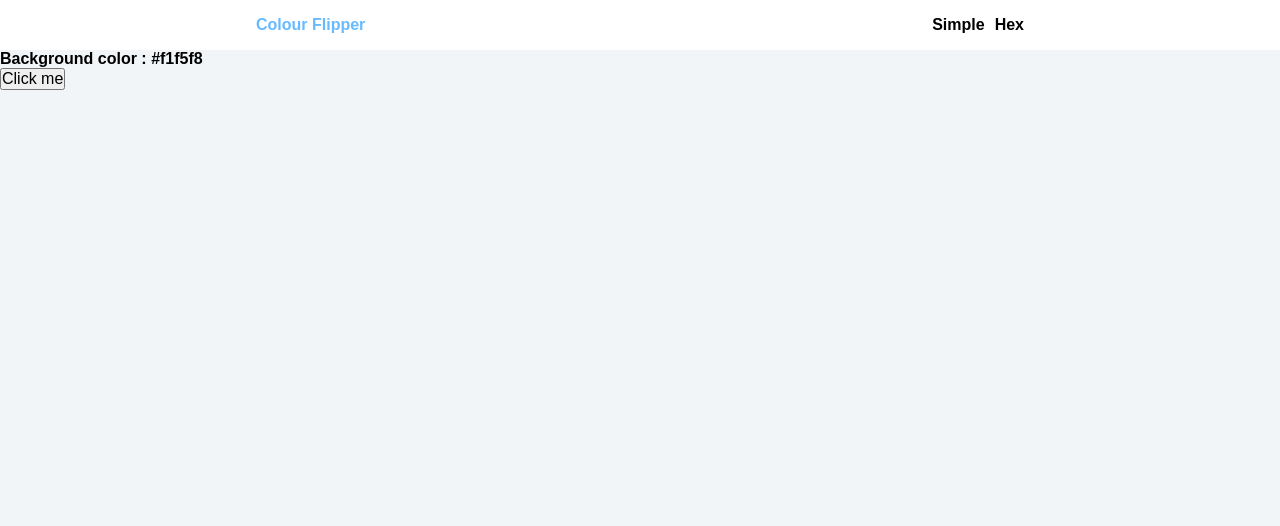
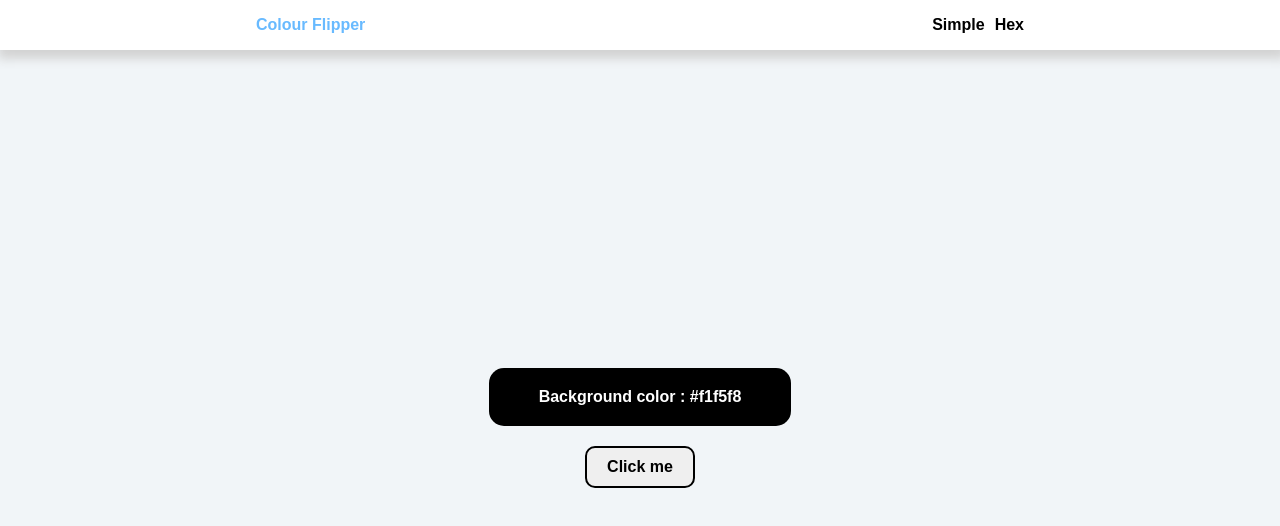
Before and after one commit to Simenys/color_flipper, a plain HTML site: page index.html in a window 1280 px wide. Drawn offline with Linux system fonts and the light colour scheme.

Commit message:
feat: add index.html laytout

```diff
--- a/styles.css
+++ b/styles.css
@@ -14,7 +14,9 @@ h4 {
 nav {
     height: 50px;
     align-content: center;
-
+    position: relative;
+    z-index: 10;
+    box-shadow: 2px 5px 10px 4px lightgrey;
 }
 
 .nav-center {
@@ -43,5 +45,21 @@ a {
 .container {
     height: 94.5vh;
     background-color: #F1f5f8;
-    box-shadow: 2px -5px -10px 4px black;
+    align-content: center;
+    justify-items: center;
 }
+
+h2 {
+    margin-bottom: 20px;
+    background-color: black;
+    color: white;
+    padding: 20px 50px;
+    border-radius: 15px;
+}
+
+.btn {
+    padding: 10px 20px;
+    border: 2px solid black;
+    border-radius: 10px;
+    font-weight: 600;
+}
```
